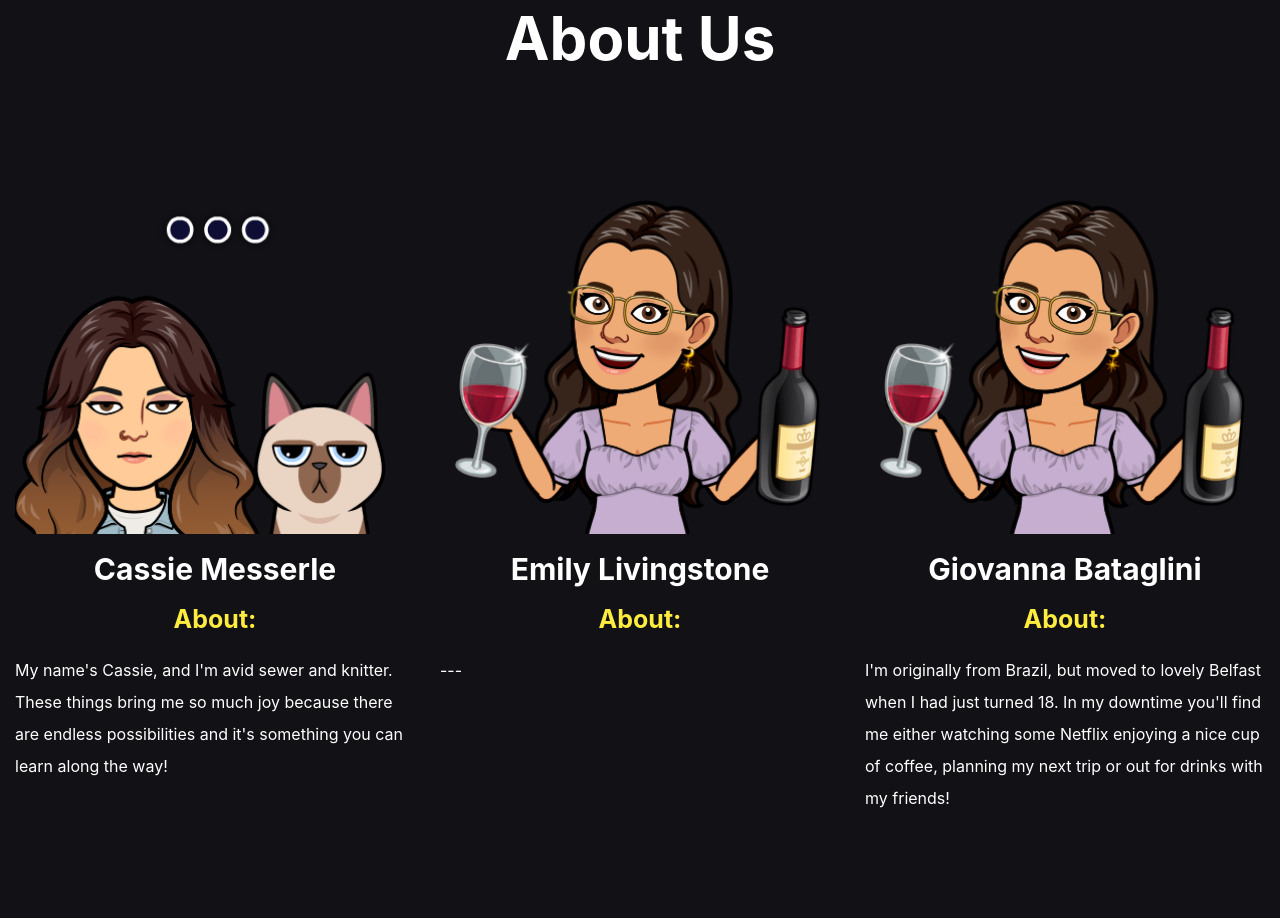
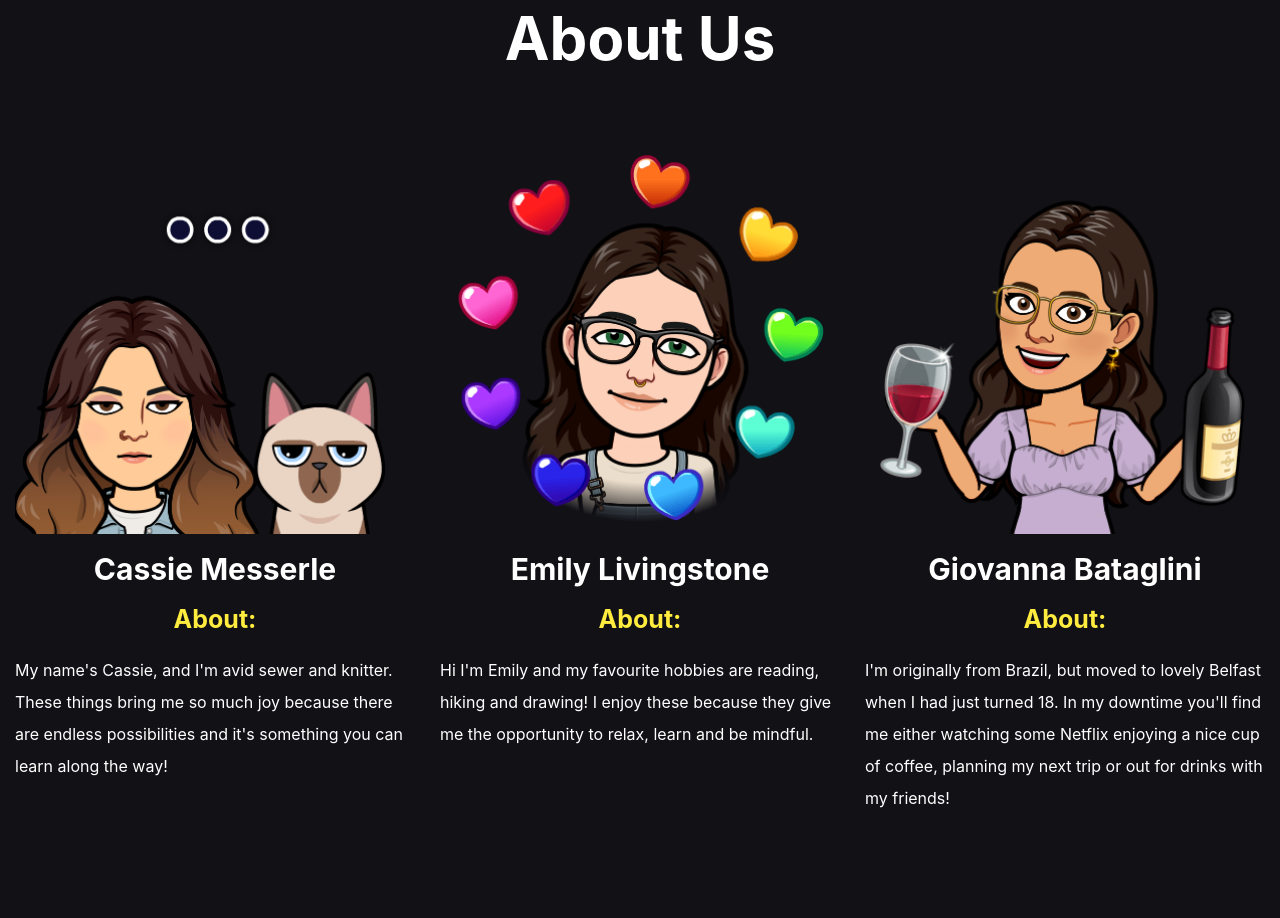
Before and after one commit to gbataglini/PIP-Pictures, a React (Create React App) app: page / in a window 1280 px wide. Shown: the part 180-1098 px from the top of the page. Built offline with nearby package versions, Linux system fonts and the light colour scheme.

Commit message:
icon and about me added (emily)

```diff
--- a/src/App.js
+++ b/src/App.js
@@ -12,13 +12,13 @@ function App() {
         <h2>About Us</h2>
         <div className="box">
               <img src={require('./images/Cassie.PNG')}/>
-              <img src={require('./images/Giovanna.png')}/>
+              <img src={require('./images/Emily.PNG')}/>
               <img src={require('./images/Giovanna.png')}/>
           </div>
 
         <div className="box">
           <a>Cassie Messerle</a>
-          <a>Emily Livingstone</a>
+          <a href="https://github.com/ejlivingstone" target="_blank">Emily Livingstone</a>
           <a href="https://github.com/gbataglini" target="_blank">Giovanna Bataglini</a>
         </div>
 
@@ -30,7 +30,7 @@ function App() {
 
         <div className="box">
           <p>My name's Cassie, and I'm avid sewer and knitter.  These things bring me so much joy because there are endless possibilities and it's something you can learn along the way!</p>
-          <p>---</p>
+          <p>Hi I'm Emily and my favourite hobbies are reading, hiking and drawing! I enjoy these because they give me the opportunity to relax, learn and be mindful.</p>
           <p>I'm originally from Brazil, but moved to lovely Belfast when I had just turned 18. In my downtime you'll find me either watching some Netflix enjoying a nice cup of coffee, planning my next trip or out for drinks with my friends! </p>
         </div>
         <div className="box">
```
Also changed, not shown: src/images/Emily.PNG (added).
